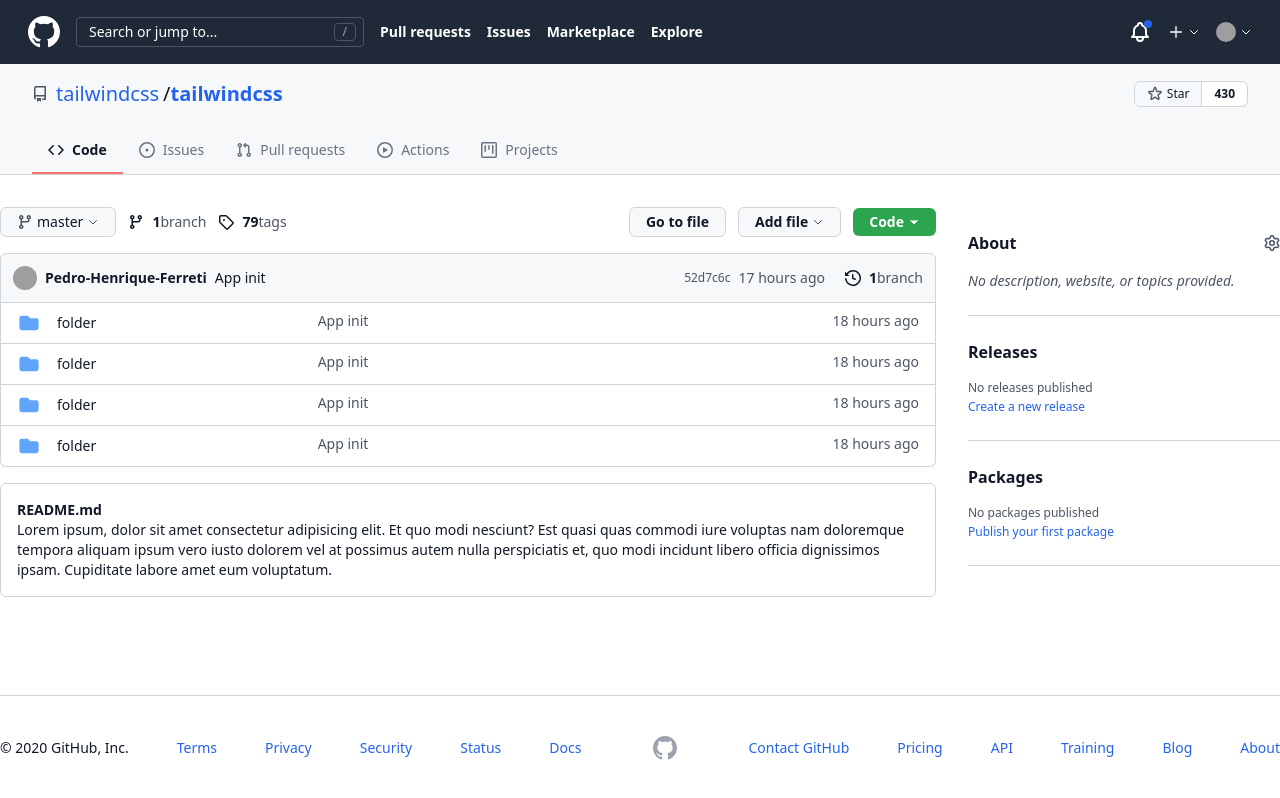
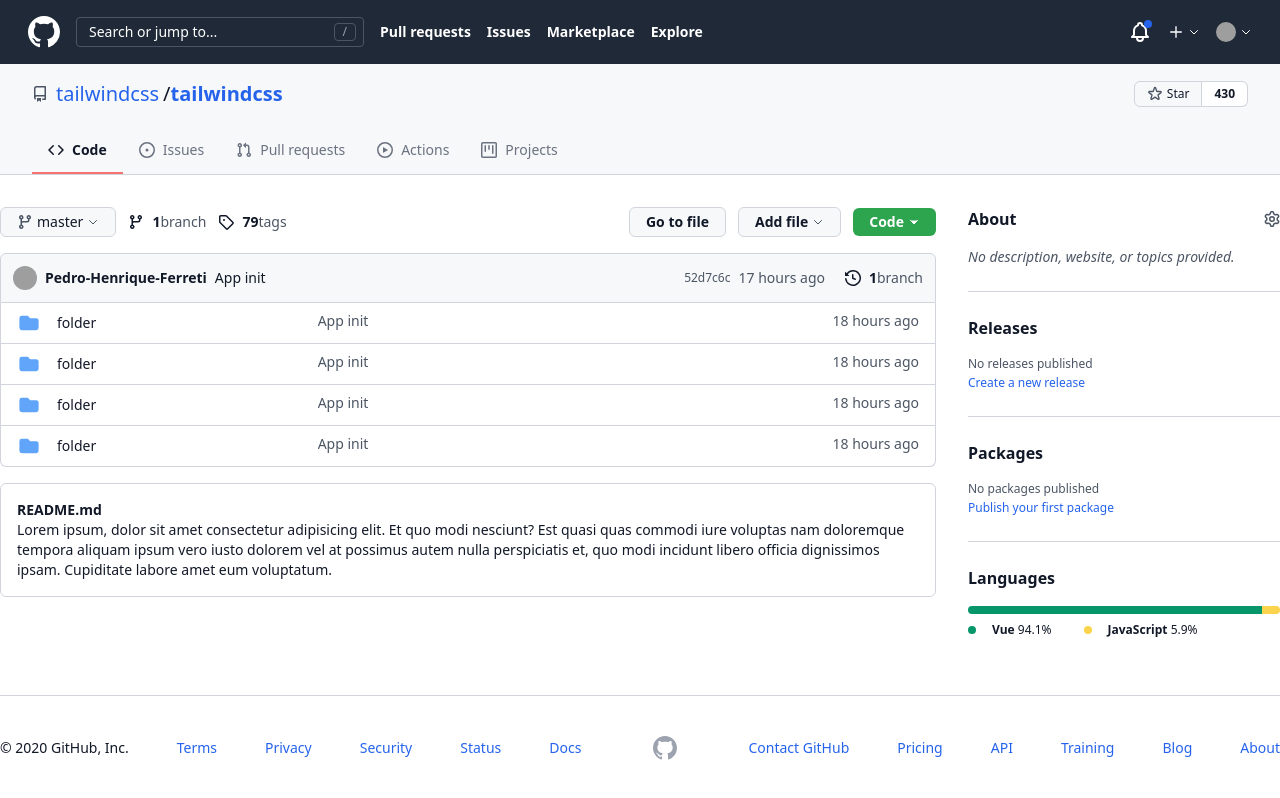
Before and after one commit to Pedro-Henrique-Ferreti/tailwind-github, a Nuxt app: page / in a window 1280 px wide. Built offline with nearby package versions, Linux system fonts and the light colour scheme; grey boxes are pictures that could not be loaded.

Commit message:
Added Sidebar languages

```diff
--- a/components/Sidebar.vue
+++ b/components/Sidebar.vue
@@ -18,6 +18,28 @@
       <p class="mt-4 text-xs text-gray-600">No packages published</p>
       <a href="#" class="text-xs text-blue-600 hover:underline">Publish your first package</a>
     </sidebar-item>
+    <sidebar-item title="Languages">
+      <div class="mt-4 flex">
+        <div style="width: 94.1%" class="h-2 rounded-md rounded-r-none bg-green-600"></div>
+        <div style="width: 5.9%" class="h-2 rounded-md rounded-l-none bg-yellow-300"></div>
+      </div>
+      <ul class="mt-2 flex space-x-8 items-center text-xs">
+        <li class="flex items-center">
+          <span class="w-2 h-2 rounded-full bg-green-600"></span>
+          <span class="ml-4">
+            <span class="font-semibold">Vue </span>
+            <span>94.1%</span>
+          </span>
+        </li>
+        <li class="flex items-center">
+          <span class="w-2 h-2 rounded-full bg-yellow-300"></span>
+          <span class="ml-4">
+            <span class="font-semibold">JavaScript </span>
+            <span>5.9%</span>
+          </span>
+        </li>
+      </ul>
+    </sidebar-item>
   </div>
 </template>
 
--- a/components/SidebarItem.vue
+++ b/components/SidebarItem.vue
@@ -1,5 +1,5 @@
 <template>
-  <div class="py-6 border-b border-gray-300">
+  <div class="sidebar-item py-6 border-t border-gray-300">
     <div class="flex items-center justify-between">
       <h4 class="text-base font-semibold">{{ title }}</h4>
       <slot name="header" />
@@ -16,3 +16,10 @@
   },
 };
 </script>
+
+<style lang="scss" scoped>
+.sidebar-item:first-child {
+  padding-top: 0;
+  border-top: 0;
+}
+</style>
```
